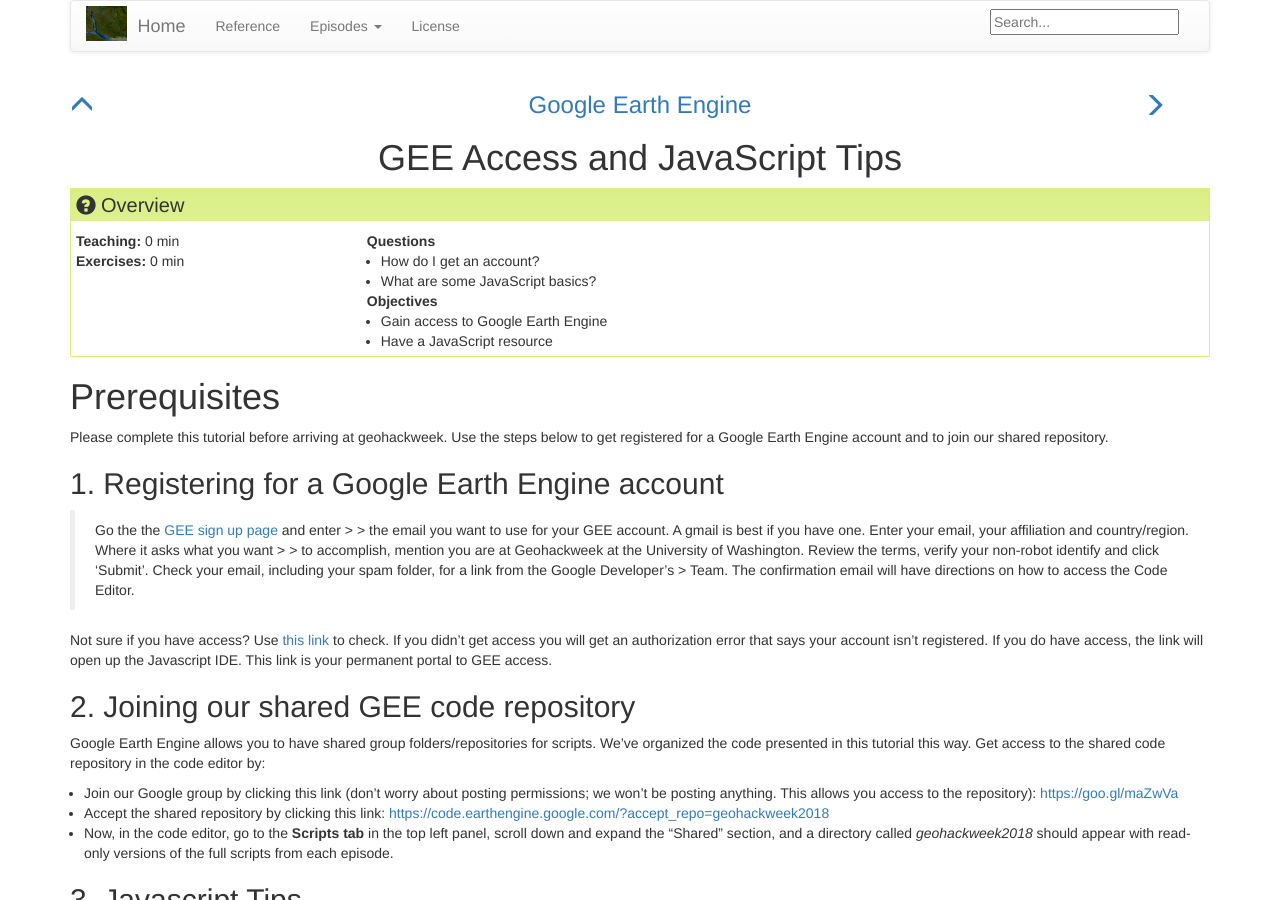
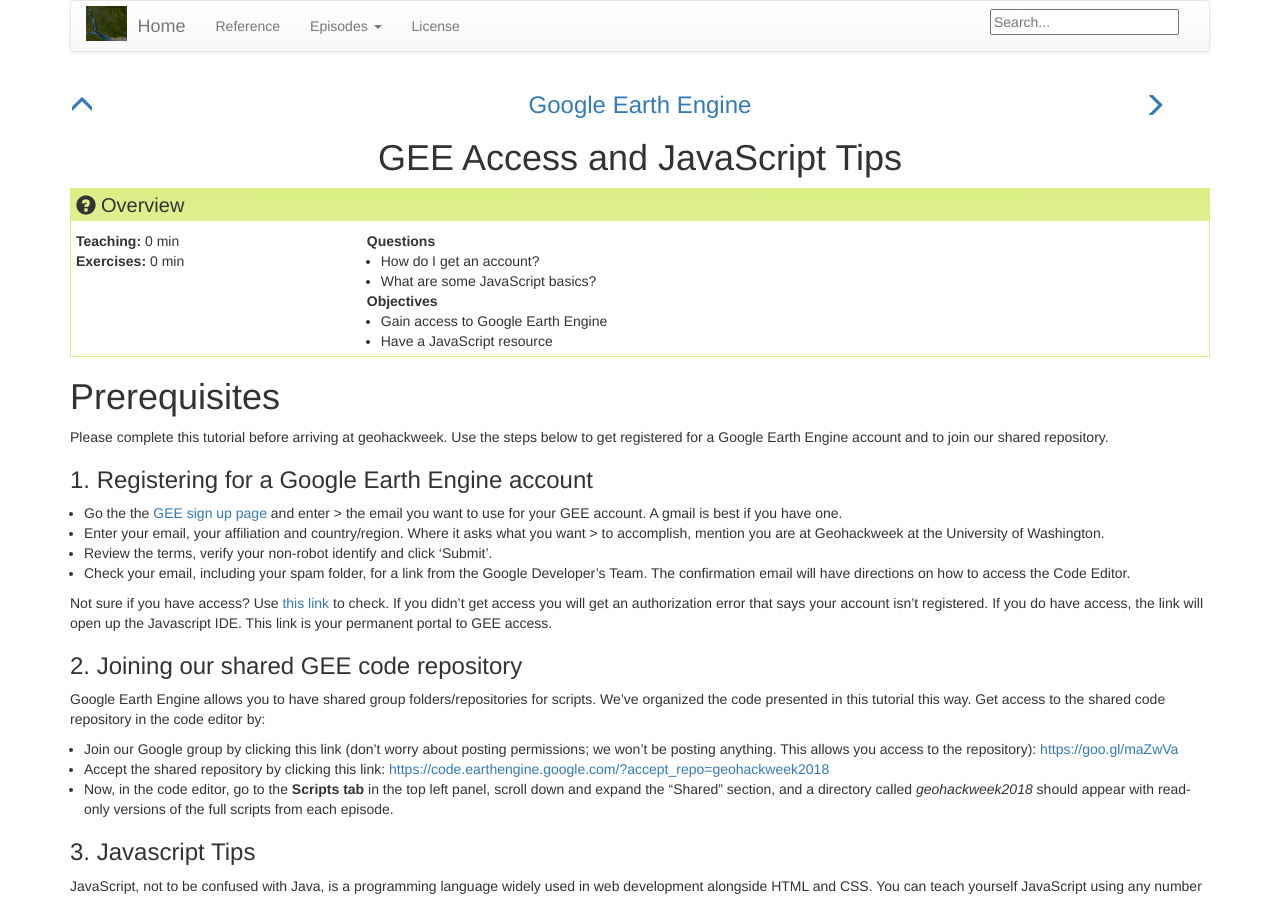
Before and after one commit to geohackweek/GoogleEarthEngine, a Jekyll site: the page built from _episodes/00-access-javascript.md, in a window 1280 px wide and 900 px high. Built offline with Jekyll 4.4.1, drawn with Linux system fonts in a browser that asks for light colours.

Commit message:
fixed indentation in 01

```diff
--- a/_episodes/00-access-javascript.md
+++ b/_episodes/00-access-javascript.md
@@ -17,16 +17,16 @@ keypoints:
 
 Please complete this tutorial before arriving at geohackweek. Use the steps below to get registered for a Google Earth Engine account and to join our shared repository.
 
-## 1. Registering for a Google Earth Engine account
+### 1. Registering for a Google Earth Engine account
 
-> Go the the [GEE sign up page](https://signup.earthengine.google.com/#!/) and enter > > the email you want to use for your GEE account. A gmail is best if you have one.
-> Enter your email, your affiliation and country/region. Where it asks what you want > > to accomplish, mention you are at Geohackweek at the University of Washington.
-> Review the terms, verify your non-robot identify and click 'Submit'.
-> Check your email, including your spam folder, for a link from the Google Developer's > Team. The confirmation email will have directions on how to access the Code Editor.
+- Go the the [GEE sign up page](https://signup.earthengine.google.com/#!/) and enter > the email you want to use for your GEE account. A gmail is best if you have one.
+- Enter your email, your affiliation and country/region. Where it asks what you want > to accomplish, mention you are at Geohackweek at the University of Washington.
+- Review the terms, verify your non-robot identify and click 'Submit'.
+- Check your email, including your spam folder, for a link from the Google Developer's Team. The confirmation email will have directions on how to access the Code Editor.
 
 Not sure if you have access? Use [this link](https://code.earthengine.google.com/) to check. If you didn't get access you will get an authorization error that says your account isn't registered. If you do have access, the link will open up the Javascript IDE. This link is your permanent portal to GEE access.
 
-## 2. Joining our shared GEE code repository
+### 2. Joining our shared GEE code repository
 
 Google Earth Engine allows you to have shared group folders/repositories for scripts. We've organized the code presented in this tutorial this way. Get access to the shared code repository in the code editor by:
 
@@ -34,13 +34,13 @@ Google Earth Engine allows you to have shared group folders/repositories for scr
 - Accept the shared repository by clicking this link: [https://code.earthengine.google.com/?accept_repo=geohackweek2018](https://code.earthengine.google.com/?accept_repo=geohackweek2018)
 - Now, in the code editor, go to the **Scripts tab** in the top left panel, scroll down and expand the "Shared" section, and a directory called *geohackweek2018* should appear with read-only versions of the full scripts from each episode.
 
-## 3. Javascript Tips
+### 3. Javascript Tips
 
 JavaScript, not to be confused with Java, is a programming language widely used in web development alongside HTML and CSS. You can teach yourself JavaScript using any number of online tutorials, such as those offered by [w3schools](https://www.w3schools.com/js/).
 
 At geohackweek, we access Google Earth Engine by entering JavaScript commands into an online integrated development environment (IDE) called the Code Editor. It is not necessary to formally learn JavaScript to work with Google Earth Engine. Below we provide examples and resources for getting started.
 
-### Basic JavaScript for GEE
+#### Basic JavaScript for GEE
  Here are a few basics useful for GEE, reproduced from the [Earth Engine 101 Beginner's Curriculum](https://docs.google.com/document/d/1ZxRKMie8dfTvBmUNOO0TFMkd7ELGWf3WjX0JvESZdOE/edit).
 
 {% highlight javascript %}
@@ -99,7 +99,7 @@ print(myHelloFunction('world'));
 {% endhighlight %}
 
 
-### Other JavaScript Resources
+#### Other JavaScript Resources
 JavaScript uses camelCase. JavaScript (according to W3 academy) is easy to learn. Like other programming languages, you can use style guides to learn how to write standard, reproducible (marketable!) code.
 
 For in-depth industry guidance, Google publishes their own definitive [JavaScript style guide](http://google.github.io/styleguide/jsguide.html).
```
Also changed, not shown: _episodes/01-introduction.md (+15 -10 lines).
